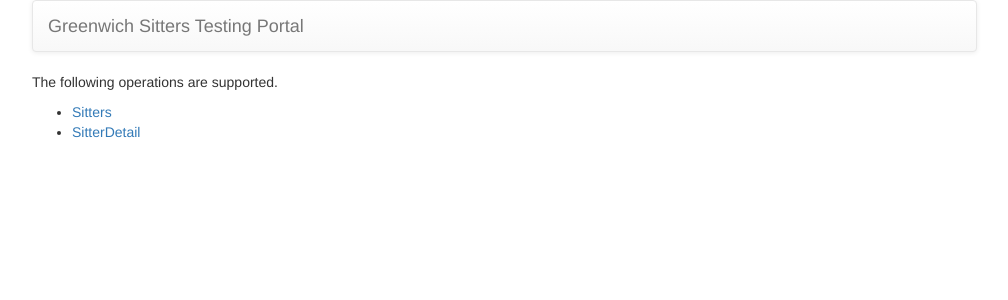
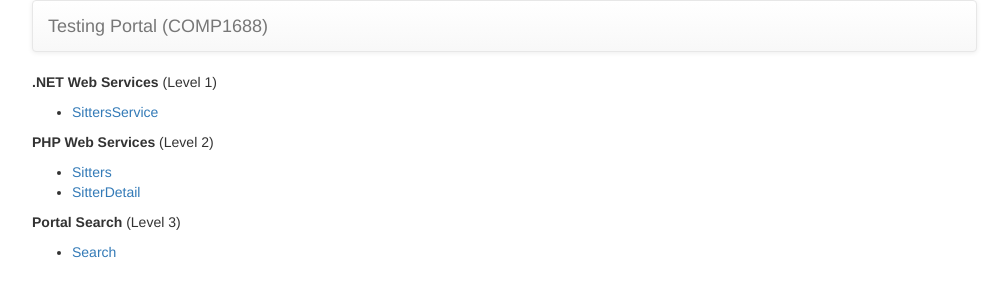
Before and after one commit to pfuhrmann/php-node-projects, a PHP site: template templates/index.html.twig in a window 1280 px wide. Shown: the top 300 px of the page, without its empty margins (38-1046 px from the left). Run offline with PHP 8.4, Linux system fonts and the light colour scheme; the template is opened without the code that fills it, so the values that code supplies are empty; some libraries are stand-ins or nearby versions.

Commit message:
Preparation for Level 4

```diff
--- a/index.php
+++ b/index.php
@@ -16,7 +16,7 @@ $db = \COMP1688\CW\DatabaseManager::getInstance();
 // Router bootstrap
 $router = new Phroute\RouteCollector();
 $router->controller('/', new COMP1688\CW\Controllers\ServicesController($db));
-$router->controller('/', new COMP1688\CW\Controllers\TestController($twig));
+$router->controller('/', new COMP1688\CW\Controllers\TestServicesController($twig));
 $dispatcher = new Phroute\Dispatcher($router);
 
 // This is hack for stuweb web server
--- a/sql/poulate.sql
+++ b/sql/poulate.sql
@@ -1,4 +1,4 @@
-USE comp1688;
+USE mdb_fp202;
 
 -- Truncate database
 SET foreign_key_checks = 0;
--- a/templates/base.html.twig
+++ b/templates/base.html.twig
@@ -4,7 +4,7 @@
 <head>
     <meta http-equiv="Content-Type" content="text/html; charset=utf-8" />
     <meta name="viewport" content="width=device-width, initial-scale=1, maximum-scale=1" />
-    <title>Sitters Service - Royal Borough of Greenwich</title>
+    <title>COMP1688 - Service-Oriented Web Applications</title>
     <link rel="stylesheet" href="assets/bootstrap/dist/css/bootstrap.min.css" />
     <link rel="stylesheet" href="assets/bootstrap/dist/css/bootstrap-theme.min.css" />
 </head>
@@ -16,7 +16,7 @@
             <div class="col-md-10 column">
                 <div class="navbar navbar-default">
                     <div class="navbar-header">
-                        <a class="navbar-brand" href="./">Greenwich Sitters Testing Portal</a>
+                        <a class="navbar-brand" href="./">Testing Portal (COMP1688)</a>
                     </div>
                 </div>
             </div>
--- a/templates/index.html.twig
+++ b/templates/index.html.twig
@@ -3,7 +3,17 @@
 {% block content %}
     <div class="row clearfix">
         <div class="col-md-10 column">
-            <p>The following operations are supported.</p>
+            <p><strong>.NET Web Services</strong> (Level 1)</p>
+
+            <ul>
+                <li><a href="http://stuiis.cms.gre.ac.uk/fp202/SittersService.asmx">SittersService</a></li>
+            </ul>
+        </div>
+    </div>
+
+    <div class="row clearfix">
+        <div class="col-md-10 column">
+            <p><strong>PHP Web Services</strong> (Level 2)</p>
 
             <ul>
                 <li><a href="index.php?uri=test-sitters">Sitters</a></li>
@@ -11,4 +21,14 @@
             </ul>
         </div>
     </div>
+
+    <div class="row clearfix">
+        <div class="col-md-10 column">
+            <p><strong>Portal Search</strong> (Level 3)</p>
+
+            <ul>
+                <li><a href="index.php?uri=test-search">Search</a></li>
+            </ul>
+        </div>
+    </div>
 {% endblock %}
```
Also changed, not shown: app/Controllers/BaseUIController.php (added, +33 -0 lines), app/Controllers/SearchPortalController.php (added, +16 -0 lines), app/Controllers/TestServicesController.php (renamed from app/Controllers/TestController.php, +1 -28 lines), templates/tests/sitter_detail.html.twig (+1 -1 lines), templates/tests/sitters.html.twig (+1 -1 lines), 2 other files.
